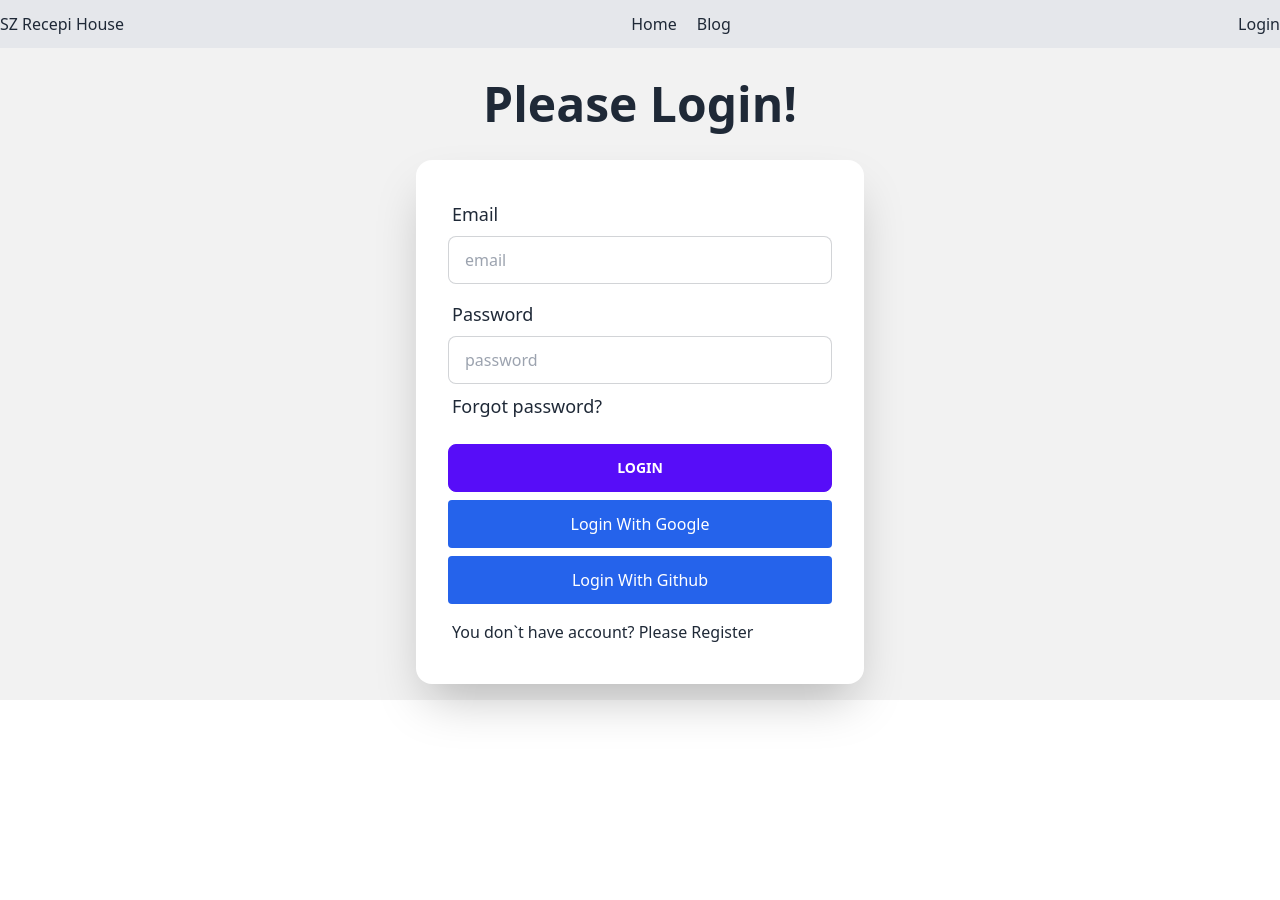
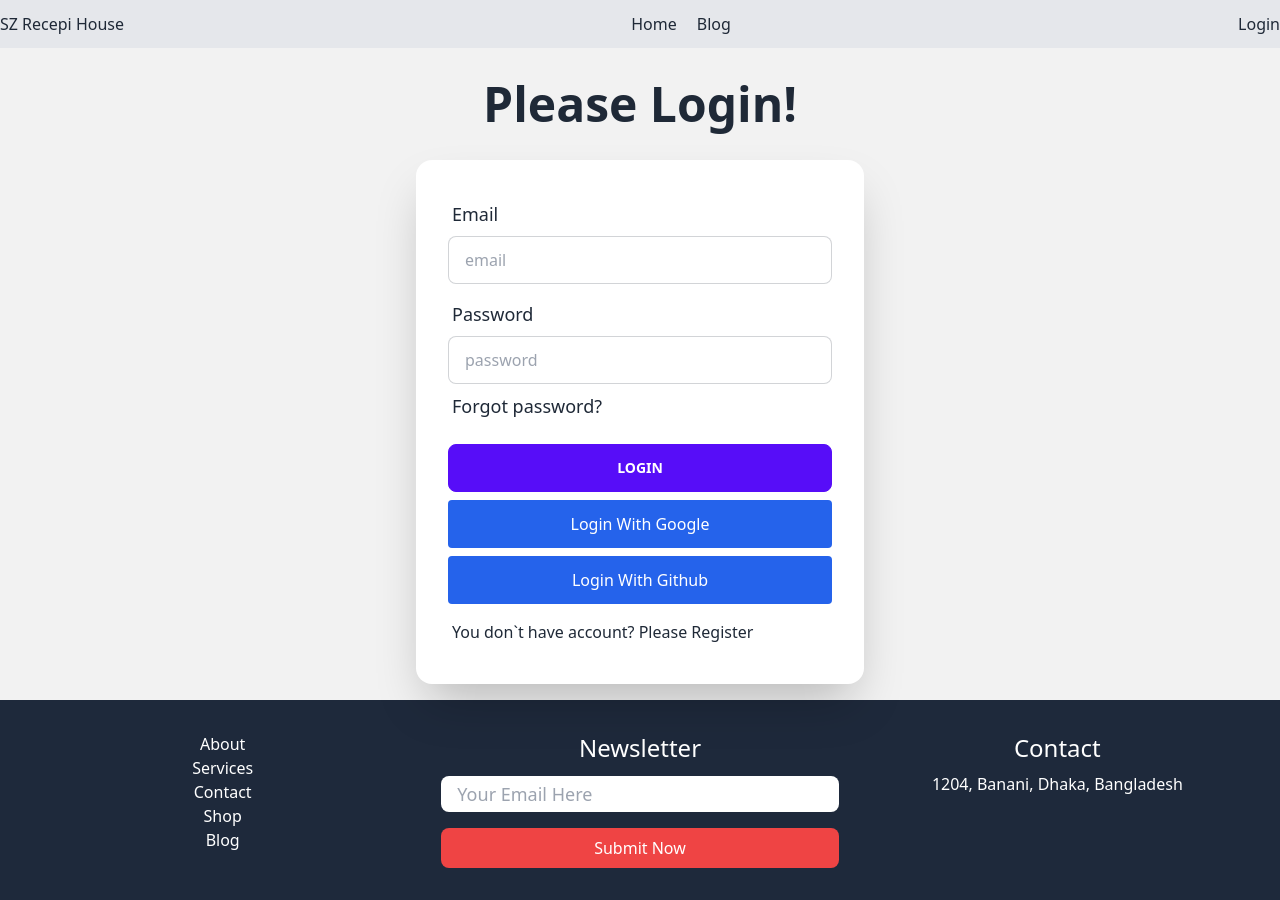
Before and after one commit to siraz015/recipe-house-client, a React (Vite) app: page /login in a window 1280 px wide. Before the commit the page ends 800 px from the top, so only its background shows below. Built offline with nearby package versions, Linux system fonts and the light colour scheme; no server answers.

Commit message:
add footer section

```diff
--- a/src/Layout/Main.jsx
+++ b/src/Layout/Main.jsx
@@ -9,6 +9,7 @@ const Main = () => {
         <div>
             <Header></Header>
             <Outlet></Outlet>
+            <Footer></Footer>
         </div>
     );
 };
--- /dev/null
+++ b/src/PrivateRoute/PrivateRoute.jsx
@@ -0,0 +1,16 @@
+import React, { useContext } from 'react';
+import { AuthContext } from '../provider/AuthProvider';
+import { Navigate, useLocation } from 'react-router-dom';
+
+const PrivateRoute = ({ children }) => {
+    const { user } = useContext(AuthContext);
+    const location = useLocation();
+
+    if (user) {
+        return children;
+    }
+
+    return <Navigate state={{from: location}} to='/login' replace></Navigate>;
+};
+
+export default PrivateRoute;
--- a/src/components/ChiefDetails/ChiefDetails.jsx
+++ b/src/components/ChiefDetails/ChiefDetails.jsx
@@ -42,7 +42,10 @@ const ChiefDetails = () => {
                     <h2 className='text-center text-4xl font-bold'>Most <span className='text-orange-700'>Popular</span> and <span className='text-orange-700'>Favourite</span> <span> Recipe </span> </h2>
                     <div className='grid md:grid-cols-3 gap-10 container py-10 px-20'>
                         {
-                            recipes.map(recipe => <Recipes recipe={recipe}></Recipes>)
+                            recipes.map(recipe => <Recipes
+                                key={recipe.id}
+                                recipe={recipe}
+                            ></Recipes>)
                         }
                     </div>
 
--- a/src/components/Footer/Footer.jsx
+++ b/src/components/Footer/Footer.jsx
@@ -1,9 +1,29 @@
 import React from 'react';
+import { Form } from 'react-router-dom';
 
 const Footer = () => {
     return (
-        <div>
-            <p><small>Copyright alrights reserved</small></p>
+        <div className='bg-slate-800'>
+            <div className='grid md:grid-cols-3 gap-5 container mx-auto py-8 px-6' >
+                <div>
+                    <ul className='text-white text-center'>
+                        <li>About</li>
+                        <li>Services</li>
+                        <li>Contact</li>
+                        <li>Shop</li>
+                        <li>Blog</li>
+                    </ul>
+                </div>
+                <div className='flex flex-col text-center'>
+                    <h2 className='text-white mb-3 text-2xl'>Newsletter</h2>
+                    <input className='py-1 px-4 rounded-lg text-lg mb-4' type="email" placeholder='Your Email Here' />
+                    <button className='bg-red-500 py-2 rounded-lg text-white'>Submit Now</button>
+                </div>
+                <div className='text-center'>
+                    <h2 className='text-white text-2xl mb-2'>Contact</h2>
+                    <p className='text-white text-1xl'>1204, Banani, Dhaka, Bangladesh</p>
+                </div>
+            </div>
         </div>
     );
 };
--- a/src/components/Login/Login.jsx
+++ b/src/components/Login/Login.jsx
@@ -1,10 +1,13 @@
 import React, { useContext, useState } from 'react';
-import { Link } from 'react-router-dom';
+import { Link, Navigate, useLocation, useNavigate } from 'react-router-dom';
 import { FontAwesomeIcon } from '@fortawesome/react-fontawesome'
 import { AuthContext } from '../../provider/AuthProvider';
 
 const Login = () => {
     const { logInUser, handleGoogleAuth, handleGithubAuth, setUser, user } = useContext(AuthContext);
+    const navigate = useNavigate();
+    const location = useLocation();
+    const from = location.state?.from?.pathname || '/'
 
     const handleLogin = event => {
         event.preventDefault();
@@ -18,6 +21,7 @@ const Login = () => {
                 const loggedUser = result.user;
                 console.log(loggedUser);
                 setUser(loggedUser)
+                navigate(from);
             })
             .catch(error => {
                 console.log(error);
@@ -31,6 +35,7 @@ const Login = () => {
             .then(result => {
                 const loginUser = result.user;
                 console.log(loginUser);
+                navigate(from);
             })
             .catch(error => {
                 console.log(error);
@@ -42,6 +47,7 @@ const Login = () => {
             .then(result => {
                 const user = result.user;
                 console.log(user);
+                navigate(from);
             })
             .catch(error => {
                 console.log(error);
--- a/src/firebase/firebase.config.js
+++ b/src/firebase/firebase.config.js
@@ -5,12 +5,12 @@ import { initializeApp } from "firebase/app";
 
 // Your web app's Firebase configuration
 const firebaseConfig = {
-  apiKey: "AIzaSyCOQqjGd3N2kUDdPNcXPMYW5aJgBO5By6I",
-  authDomain: "recipe-web-store-decc1.firebaseapp.com",
-  projectId: "recipe-web-store-decc1",
-  storageBucket: "recipe-web-store-decc1.appspot.com",
-  messagingSenderId: "476623213529",
-  appId: "1:476623213529:web:d915cf729309edeaeaffc8"
+  apiKey: import.meta.env.VITE_APIKEY,
+  authDomain: import.meta.env.VITE_AUTHDOMAIN,
+  projectId: import.meta.env.VITE_PROJECTID,
+  storageBucket: import.meta.env.VITE_STORAGEBUCKET,
+  messagingSenderId: import.meta.env.VITE_MESSAGINGSENDERID,
+  appId: import.meta.env.VITE_APPID
 };
 
 // Initialize Firebase
--- a/src/main.jsx
+++ b/src/main.jsx
@@ -14,6 +14,7 @@ import Register from './components/Register/Register.jsx';
 import AuthProvider from './provider/AuthProvider.jsx';
 import ChiefDetails from './components/ChiefDetails/ChiefDetails.jsx';
 import PageNotFound from './components/PageNotFound/PageNotFound.jsx';
+import PrivateRoute from './PrivateRoute/PrivateRoute.jsx';
 
 const router = createBrowserRouter([
   {
@@ -38,7 +39,7 @@ const router = createBrowserRouter([
       },
       {
         path: '/allchief/:id',
-        element: <ChiefDetails></ChiefDetails>,
+        element: <PrivateRoute><ChiefDetails></ChiefDetails></PrivateRoute>,
         loader: ({params}) => fetch(`http://localhost:5000/allchief/${params.id}`)
       },
       {
```
